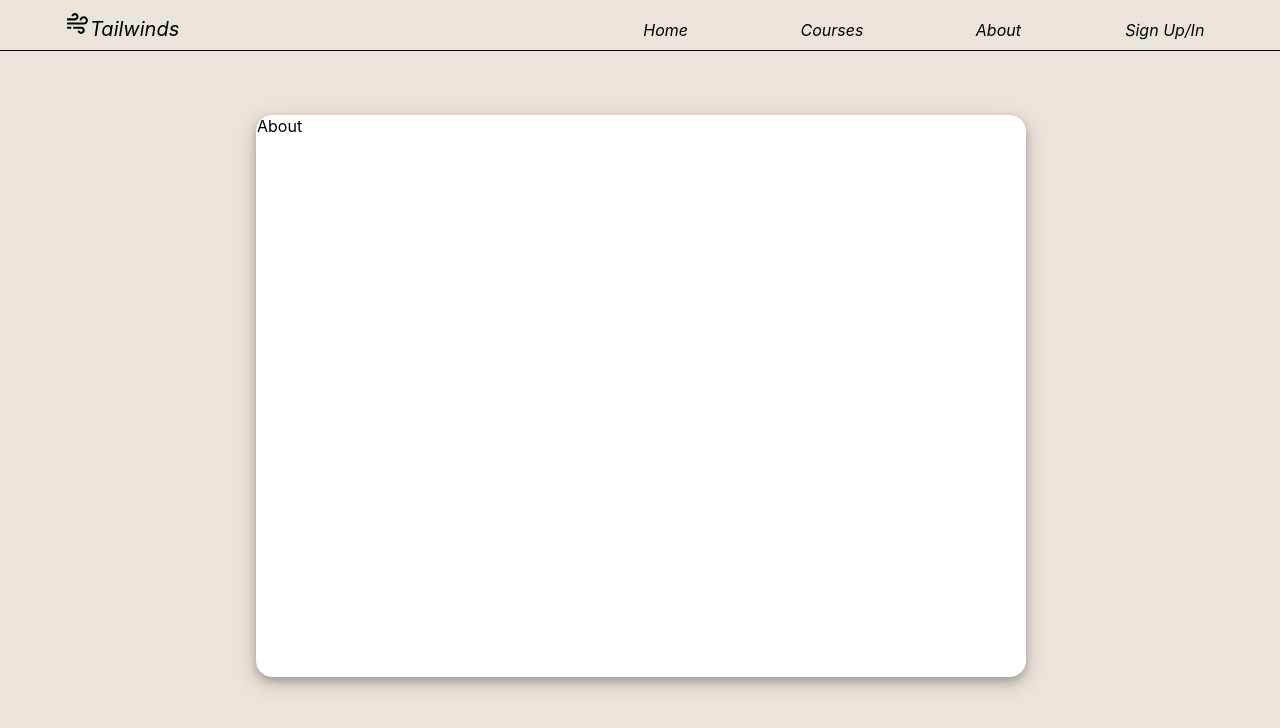
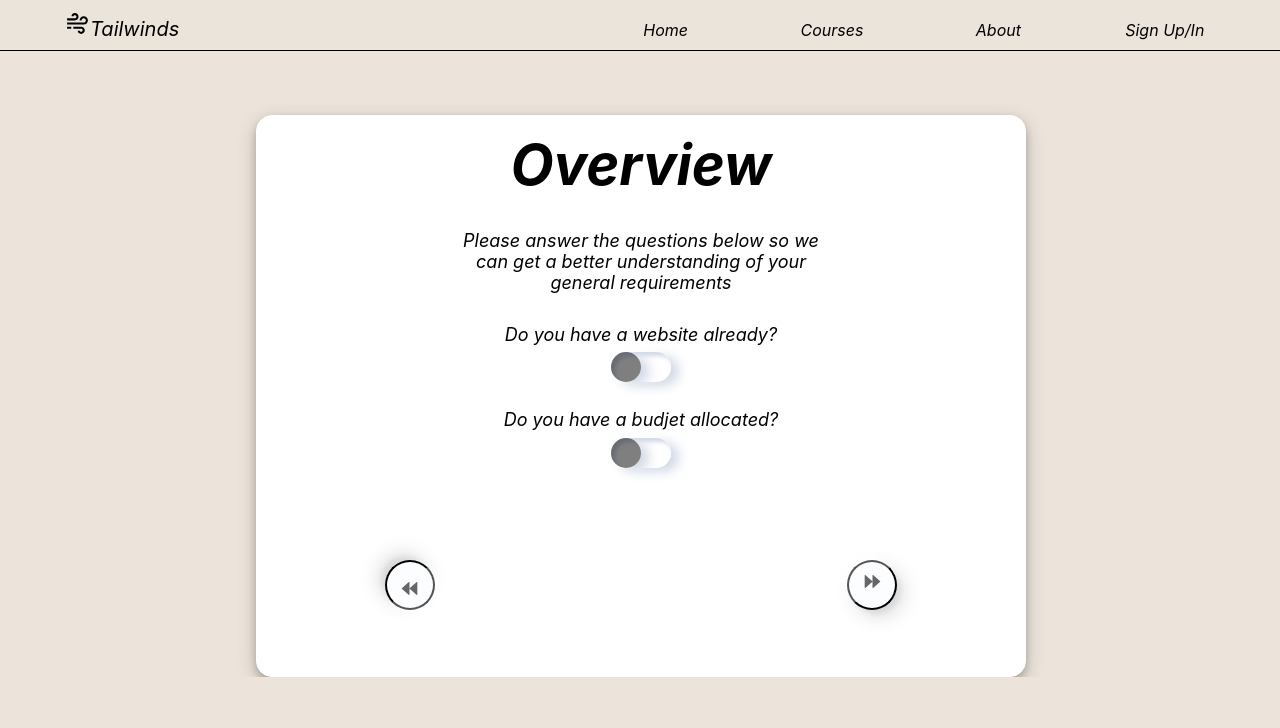
Before and after one commit to wsderte/tailwind, a React (Create React App) app: page /about in a window 1280 px wide. Shown: the top 728 px of the page. Built offline with nearby package versions, Linux system fonts and the light colour scheme; the HTML template or start-up script is replaced by a standard one.

Commit message:
About page, minor changes

```diff
--- a/package.json
+++ b/package.json
@@ -14,6 +14,7 @@
     "react-redux": "^7.2.8",
     "react-router-dom": "^6.3.0",
     "react-scripts": "5.0.0",
+    "swiper": "^8.1.4",
     "web-vitals": "^2.1.4"
   },
   "scripts": {
--- /dev/null
+++ b/src/components/about-firstslide/about-firstslide.css
@@ -0,0 +1,76 @@
+.about-page-container{
+    padding:  5% 20% 0% 20%;
+    font-style: italic;
+}
+
+.about-page-square{
+    width: 60vw;
+    height: 70vh;
+    background: white;
+    border: 1px solid white;
+    border-radius: 1rem;
+    box-shadow: 0 4px 8px 0 rgba(0, 0, 0, 0.2), 0 6px 20px 0 rgba(0, 0, 0, 0.19);
+
+}
+
+.about-page-header{
+    font-size: 56px;
+    font-weight: 700;
+    padding: 2%;
+}
+
+.about-page-notation{
+    padding: 2% 25%;
+}
+
+.about-page-buttons{
+    display: flex;
+    padding: 10vh 10vw;
+}
+
+.about-page-left{
+    width: 50%;
+    text-align: left;
+}
+
+.about-previous-button{
+    transform: rotate(180deg);
+}
+
+.about-page-right{
+    width: 50%;
+    text-align: right;
+}
+
+.text-center{
+    text-align: center;
+}
+
+
+.about-button{
+    height: 50px;
+    width: 50px;
+    border-radius: 30px;
+    background: #fcfdff;
+    -webkit-tap-highlight-color: rgba(0,0,0,0);
+    -webkit-tap-highlight-color: transparent;
+    box-shadow:
+     -7px -7px 20px 0px #fff9,
+     -4px -4px 5px 0px #fff9,
+     7px 7px 20px 0px #0002,
+     4px 4px 5px 0px #0001;
+   transition:box-shadow 0.6s cubic-bezier(.79,.21,.06,.81);
+    font-size: 26px;
+    color: #666;
+    text-decoration: none;
+}
+
+.about-button:hover{
+  background: radial-gradient(circle,  #0ff 0%, #e0e5ec 60%);
+  color: rgba(102,102,102,.5);
+  animation: colorchange 3s linear infinite;
+}
+
+@keyframes colorchange {
+      to {filter: hue-rotate(360deg);}
+}
--- /dev/null
+++ b/src/components/about-firstslide/about-firstslide.js
@@ -0,0 +1,54 @@
+import React from 'react'
+import './about-firstslide.css'
+import { AiFillForward } from 'react-icons/ai'
+import { AboutQuestions } from './../about-questions/about-questions'
+
+export const AboutFirstSlide = ({ prev, next }) => {
+    const questions = [
+        'Do you have a website already?',
+        'Do you have a budjet allocated?',
+    ]
+
+    return (
+        <div className="about-page-wrap">
+            <div className="about-page-container">
+                <div className="about-page-square">
+                    <div className="about-page-bar"></div>
+                    <div className="about-page-main">
+                        <div className="about-page-header text-center">
+                            {'Overview'}
+                        </div>
+                        <div className="about-page-notation text-center">
+                            {
+                                'Please answer the questions below so we can get a better understanding of your general requirements'
+                            }
+                        </div>
+
+                        {questions.map((q, i) => (
+                            <AboutQuestions text={q} key={q + i} />
+                        ))}
+
+                        <div className="about-page-buttons">
+                            <div className="about-page-left">
+                                <button
+                                    className="about-previous-button about-button"
+                                    onClick={() => prev()}
+                                >
+                                    <AiFillForward size={25} />
+                                </button>
+                            </div>
+                            <div className="about-page-right">
+                                <button
+                                    className="about-button"
+                                    onClick={() => next()}
+                                >
+                                    <AiFillForward size={25} />
+                                </button>
+                            </div>
+                        </div>
+                    </div>
+                </div>
+            </div>
+        </div>
+    )
+}
--- /dev/null
+++ b/src/components/about-questions/about-questions.css
@@ -0,0 +1,11 @@
+
+.about-page-q-block{
+    padding: 1% 0;
+}
+
+.about-page-question{
+    padding: 1% 0;
+}
+.text-center{
+    text-align: center;
+}
--- /dev/null
+++ b/src/components/about-questions/about-questions.js
@@ -0,0 +1,12 @@
+import React from 'react'
+import './about-questions.css'
+import { Toggle } from './../toggle/toggle'
+
+export const AboutQuestions = ({ text }) => {
+    return (
+        <div className="about-page-q-block text-center">
+            <div className="about-page-question">{text}</div>
+            <Toggle />
+        </div>
+    )
+}
--- /dev/null
+++ b/src/components/toggle/toggle.css
@@ -0,0 +1,41 @@
+.toggle-label {
+    display: inline-flex;
+    align-items: center;
+    cursor: pointer;
+    color: #394a56;
+  }
+
+.toggle {
+    isolation: isolate;
+    position: relative;
+    height: 30px;
+    width: 60px;
+    border-radius: 15px;
+    overflow: hidden;
+    box-shadow:
+      -8px -4px 8px 0px #ffffff,
+      8px 4px 12px 0px #d1d9e6,
+      4px 4px 4px 0px #d1d9e6 inset,
+      -4px -4px 4px 0px #ffffff inset;
+  }
+
+.toggle-state {
+    display: none;
+  }
+
+.indicator {
+    height: 100%;
+    width: 200%;
+    background: rgb(0, 0, 0, 0.5);
+    border-radius: 15px;
+    transform: translate3d(-75%, 0, 0);
+    transition: transform 0.4s cubic-bezier(0.85, 0.05, 0.18, 1.35);
+    box-shadow:
+      -8px -4px 8px 0px #ffffff,
+      8px 4px 12px 0px #d1d9e6;
+  }
+
+.toggle-state:checked ~ .indicator {
+    transform: translate3d(25%, 0, 0);
+    background: #abe3ae;
+  }
--- /dev/null
+++ b/src/components/toggle/toggle.js
@@ -0,0 +1,18 @@
+import React from 'react'
+import './toggle.css'
+
+export const Toggle = () => {
+    return (
+        <label className="toggle-label">
+            <div className="toggle">
+                <input
+                    className="toggle-state"
+                    type="checkbox"
+                    name="check"
+                    value="check"
+                />
+                <div className="indicator"></div>
+            </div>
+        </label>
+    )
+}
--- a/src/pages/about-page/about-page.css
+++ b/src/pages/about-page/about-page.css
@@ -1,13 +1,9 @@
-.about-page-container{
-    padding:  5% 20% 0% 20%;
+.swiper {
+    width: 100%;
+    height: 100%;
 }
 
-.about-page-square{
-    width: 60vw;
-    height: 70vh;
-    background: white;
-    border: 1px solid white;
-    border-radius: 1rem;
-    box-shadow: 0 4px 8px 0 rgba(0, 0, 0, 0.2), 0 6px 20px 0 rgba(0, 0, 0, 0.19);
-
+.swiper-slide {
+    /* text-align: center; */
+    font-size: 18px;
 }
--- a/src/pages/about-page/about-page.js
+++ b/src/pages/about-page/about-page.js
@@ -1,21 +1,33 @@
-import React from 'react'
+import React, { useRef } from 'react'
 import './about-page.css'
 
+import 'swiper/css'
+import { Swiper, SwiperSlide } from 'swiper/react'
+import { AboutFirstSlide } from '../../components/about-firstslide/about-firstslide'
+
 export const AboutPage = () => {
+    const swiperRef = useRef(null)
+
     return (
-        <div className="about-page-wrap">
-            <div className="about-page-container">
-                <div className="about-page-square">
-                    <div className="about-page-bar"></div>
-                    <div className="about-page-main">
-                        <header>About</header>
-                        <div className="about-page-notation"></div>
-                        <div className="about-page-question"></div>
-                        <div className="about-page-answer"></div>
-                    </div>
-                    <div className="about-page-next"></div>
-                </div>
-            </div>
-        </div>
+        <Swiper ref={swiperRef}>
+            <SwiperSlide>
+                <AboutFirstSlide
+                    prev={() => swiperRef.current.swiper.slidePrev()}
+                    next={() => swiperRef.current.swiper.slideNext()}
+                />
+            </SwiperSlide>
+            <SwiperSlide>
+                <AboutFirstSlide
+                    prev={() => swiperRef.current.swiper.slidePrev()}
+                    next={() => swiperRef.current.swiper.slideNext()}
+                />
+            </SwiperSlide>
+            <SwiperSlide>
+                <AboutFirstSlide
+                    prev={() => swiperRef.current.swiper.slidePrev()}
+                    next={() => swiperRef.current.swiper.slideNext()}
+                />
+            </SwiperSlide>
+        </Swiper>
     )
 }
--- a/src/pages/signIn-page/signIn.css
+++ b/src/pages/signIn-page/signIn.css
@@ -3,6 +3,7 @@
     height:  fit-content;
     text-align: center;
     padding-top: 6vh;
+    padding-bottom: 9vh;
 }
 
 .signin-content{
--- a/src/pages/signUp-page/signUp.css
+++ b/src/pages/signUp-page/signUp.css
@@ -3,6 +3,7 @@
     height: 100%;
     text-align: center;
     padding-top: 6vh;
+    padding-bottom: 9vh;
 }
 
 .sign-content{
```
Also changed, not shown: 1 other file (tests, documents, lock files or other folders).
